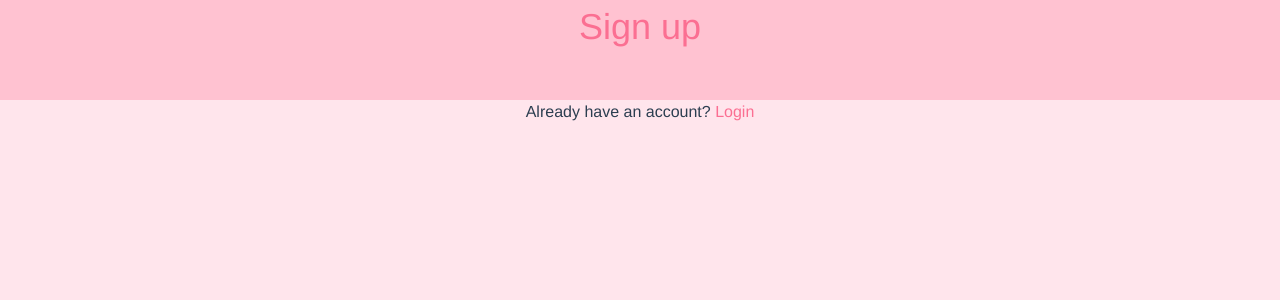
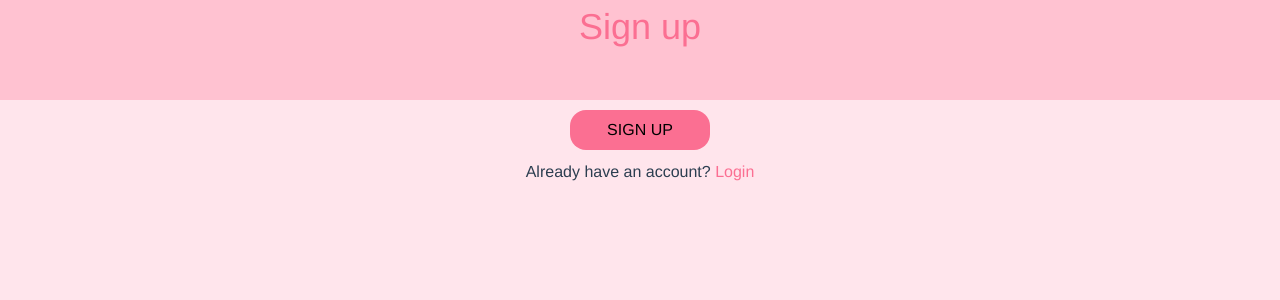
Before and after one commit to jadrejcicariana/Wedding-planner-frontend, a Vue app: page /signup in a window 1280 px wide. Shown: the top 300 px of the page. Built offline with nearby package versions, Linux system fonts and the light colour scheme.

Commit message:
add login and sign up buttons

```diff
--- a/src/views/LoginView.vue
+++ b/src/views/LoginView.vue
@@ -4,6 +4,9 @@
   </header>
   <body>
     <div class= "login-background">
+      <div class = "login-form">
+          <main-button :buttonText="'LOGIN'" @click="$router.push('Myplan')" > </main-button>
+      </div>
       <div class= "text">
         <p class= "text1">
           Don't have an account?
@@ -18,11 +21,13 @@
 
 <script>
 import MainHeader from '@/components/MainHeader.vue'
+import MainButton from '@/components/MainButton.vue'
 
 export default {
   name: 'LoginView',
   components: {
-    MainHeader
+    MainHeader,
+    MainButton
   },
 }
 
--- a/src/views/SignupView.vue
+++ b/src/views/SignupView.vue
@@ -4,6 +4,9 @@
   </header>
   <body>
     <div class= "signup-background">
+        <div class = "signup-form">
+            <main-button :buttonText="'SIGN UP'" @click="$router.push('Myplan')" > </main-button>
+        </div>
         <div class= "text">
             <p class= "text1">
                 Already have an account?
@@ -18,11 +21,14 @@
 
 <script>
 import MainHeader from '@/components/MainHeader.vue'
+import MainButton from '@/components/MainButton.vue'
+
 
 export default {
   name: 'SignupView',
   components: {
-    MainHeader
+    MainHeader,
+    MainButton
   },
 }
 
```
Lines whose indentation alone changed are shown as unchanged.
